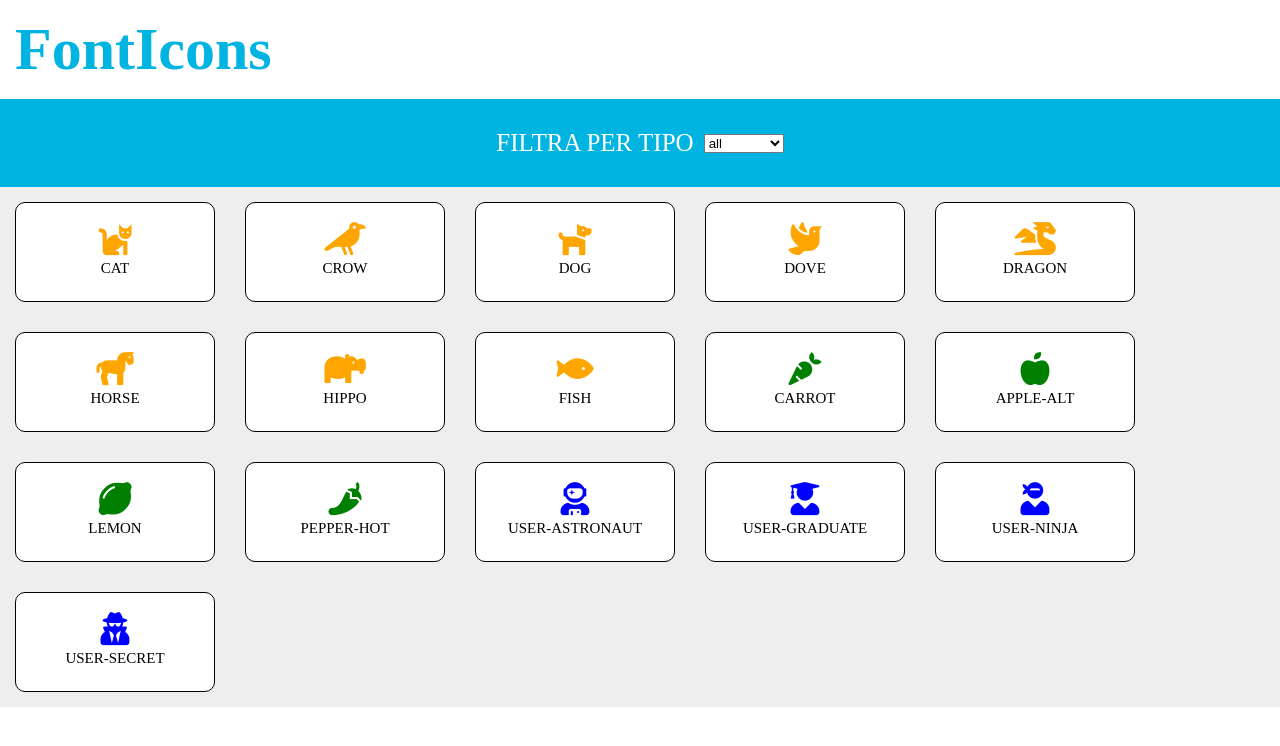
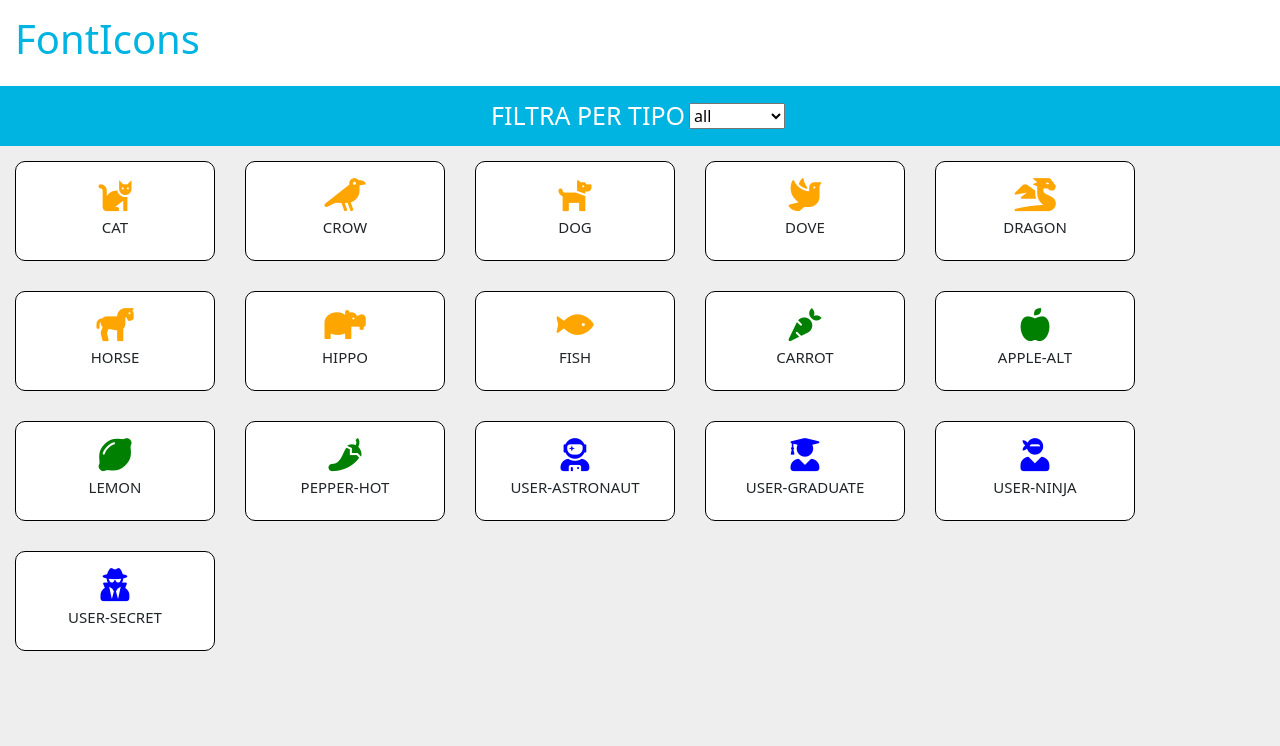
Before and after one commit to 25Simone/js-es6-icons, a plain HTML site: page index.html in a window 1280 px wide. Drawn offline with nearby package versions, Linux system fonts and the light colour scheme.

Commit message:
inizio implementazione con bootstrap

```diff
--- a/css/style.css
+++ b/css/style.css
@@ -1,27 +1,22 @@
-*{
-    margin: 0;
-    padding: 0;
-    box-sizing: border-box;
+body{
+    background: #eee;
 }
 header{
     padding: 15px;
     color: #00b4e2;
     font-size: 30px;
+    background: #fff;
 }
 section{
+    height: 60px;
     display: flex;
     justify-content: center;
     align-items: center;
     color: #fff;
     font-size: 25px;
     background: #00b4e2;
-    padding: 30px;
-}
-section > span{
-    margin-right: 10px;
 }
 #output{
-    background: #eee;
     display: flex;
     flex-wrap: wrap;
 }
--- a/index.html
+++ b/index.html
@@ -4,6 +4,7 @@
     <meta charset="UTF-8">
     <meta http-equiv="X-UA-Compatible" content="IE=edge">
     <meta name="viewport" content="width=device-width, initial-scale=1.0">
+    <link href="https://cdn.jsdelivr.net/npm/bootstrap@5.0.2/dist/css/bootstrap.min.css" rel="stylesheet" integrity="sha384-EVSTQN3/azprG1Anm3QDgpJLIm9Nao0Yz1ztcQTwFspd3yD65VohhpuuCOmLASjC" crossorigin="anonymous">
     <link rel="stylesheet" href="./css/style.css">
     <link rel="stylesheet" href="https://use.fontawesome.com/releases/v5.7.1/css/all.css" integrity="sha384-fnmOCqbTlWIlj8LyTjo7mOUStjsKC4pOpQbqyi7RrhN7udi9RwhKkMHpvLbHG9Sr" crossorigin="anonymous">
     <title>Document</title>
@@ -12,9 +13,9 @@
     <header>
         <h1>FontIcons</h1>
     </header>
-    <section>
+    <section class="container-fluid">
         <span>FILTRA PER TIPO</span>
-        <select name="type" id="select-type">
+        <select class="mx-1 fs-6" name="type" id="select-type">
             <option value="all">all</option>
             <option value="animal">animal</option>
             <option value="vegetable">vegetable</option>
```
